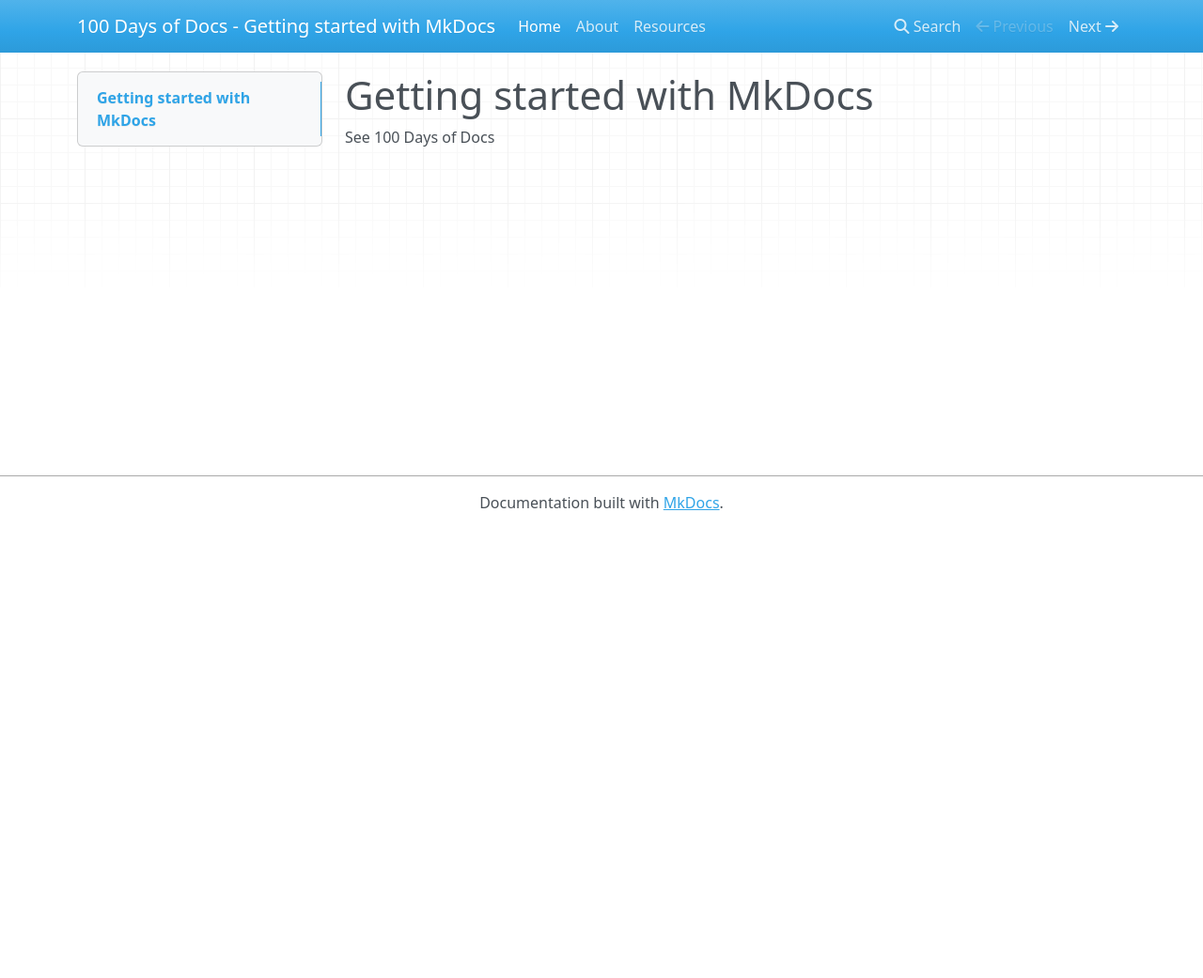
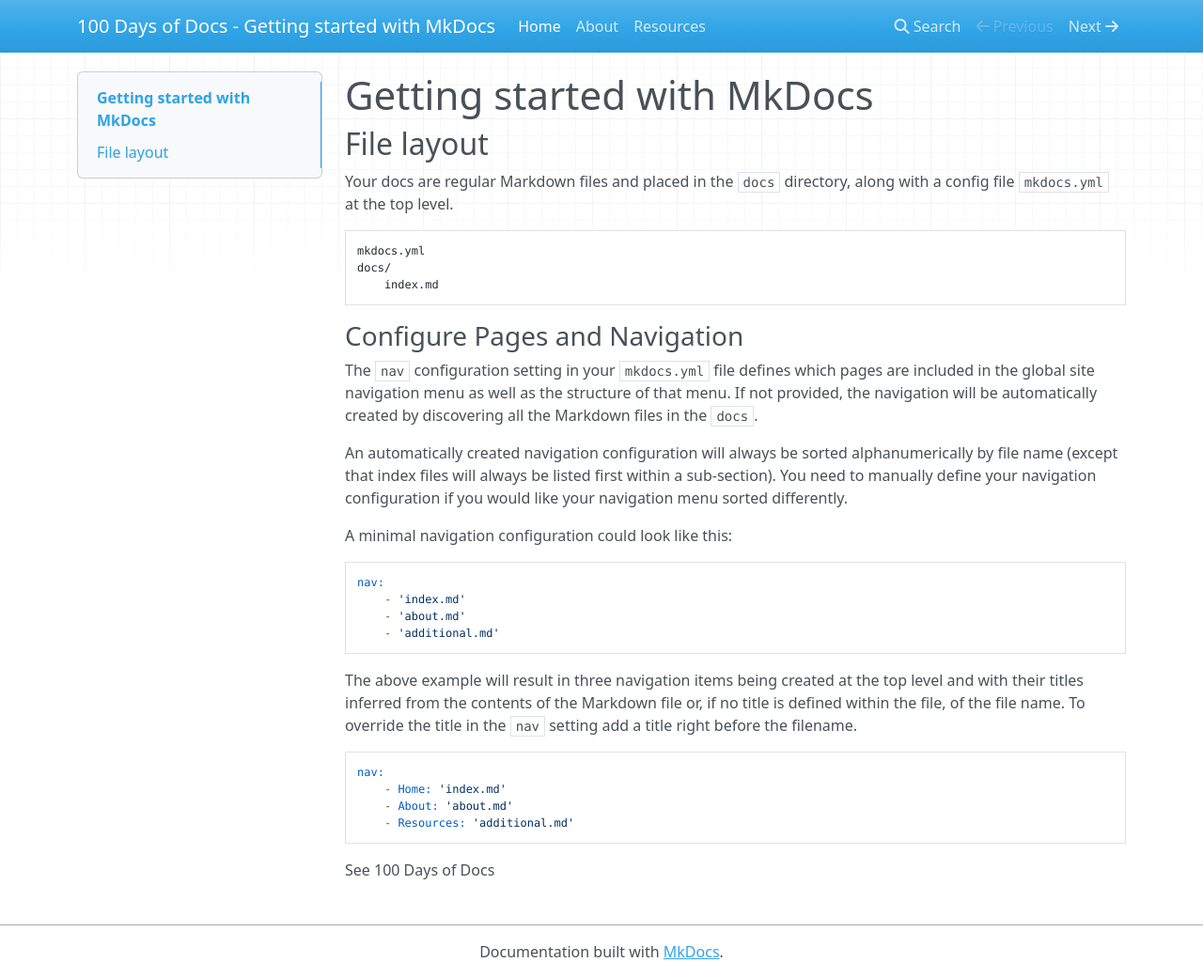
Before and after one commit to 100daysofdocs/mkdocs-getting-started, an MkDocs documentation site: the page built from docs/index.md, in a window 1280 px wide and 1041 px high. Shown: the whole window at 94% size. Built offline with MkDocs 1.6.1, drawn with Linux system fonts in a browser that asks for light colours; nearby versions of some CDN libraries.

Commit message:
Update index.md

````diff
--- a/docs/index.md
+++ b/docs/index.md
@@ -1,4 +1,46 @@
 # Getting started with MkDocs
 
 
+
+## File layout
+
+Your docs are regular Markdown files and placed in the `docs` directory, along with a config file `mkdocs.yml` at the top level.
+
+
+```text
+mkdocs.yml
+docs/
+    index.md
+```
+
+
+### Configure Pages and Navigation
+
+The `nav` configuration setting in your `mkdocs.yml` file defines which pages are included in the global site navigation menu as well as the structure of that menu.
+If not provided, the navigation will be automatically created by discovering all the Markdown files in the `docs`.
+
+An automatically created navigation configuration will always be sorted alphanumerically by file name (except that index files will always be listed first within a sub-section).
+You need to manually define your navigation configuration if you would like your navigation menu sorted differently.
+
+A minimal navigation configuration could look like this:
+
+```yaml
+nav:
+    - 'index.md'
+    - 'about.md'
+    - 'additional.md'
+```
+
+
+The above example will result in three navigation items being created at the top level and with their titles inferred from the contents of the Markdown file or, if no title is defined within the file, of the file name.
+To override the title in the `nav` setting add a title right before the filename.
+
+```yaml
+nav:
+    - Home: 'index.md'
+    - About: 'about.md'
+    - Resources: 'additional.md'
+```
+
+
 See 100 Days of Docs
````
